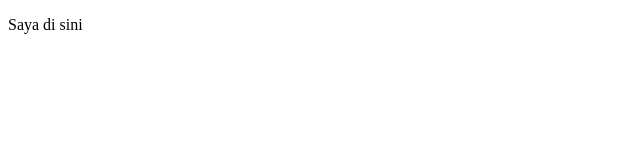
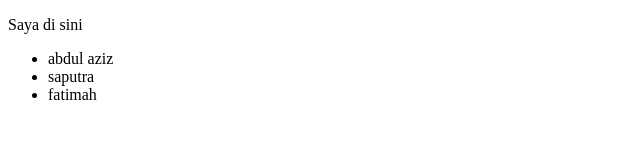
Before and after one commit to AbdulAziz820/git-to-github, a plain HTML site: page index.html in a window 1280 px wide. Shown: the whole page, without its empty margins (0-640 px from the left). Drawn offline with Linux system fonts and the light colour scheme.

Commit message:
modifikasi index.html pertama

```diff
--- a/index.html
+++ b/index.html
@@ -7,5 +7,10 @@
 </head>
 <body>
     <p>Saya di sini</p>
+    <ul>
+        <li>abdul aziz</li>
+        <li>saputra</li>
+        <li>fatimah</li>
+    </ul>
 </body>
 </html>
```
